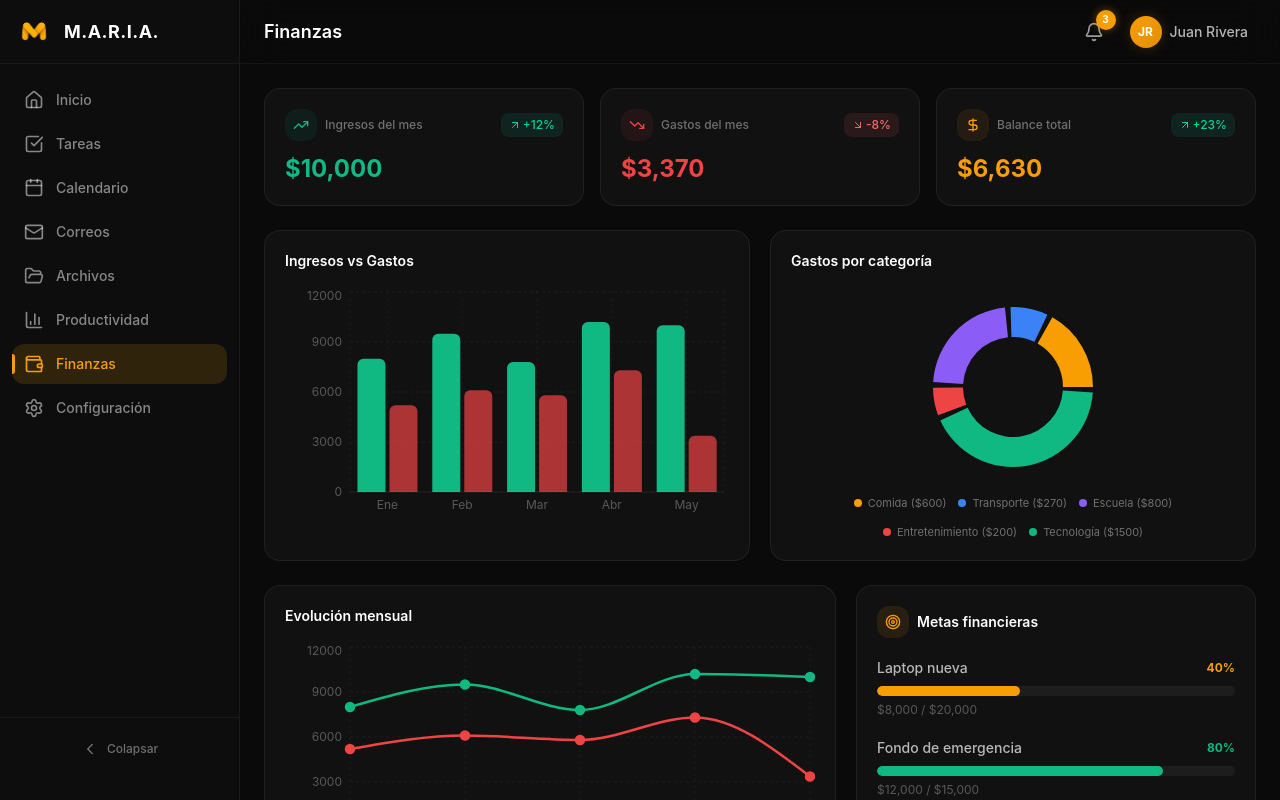
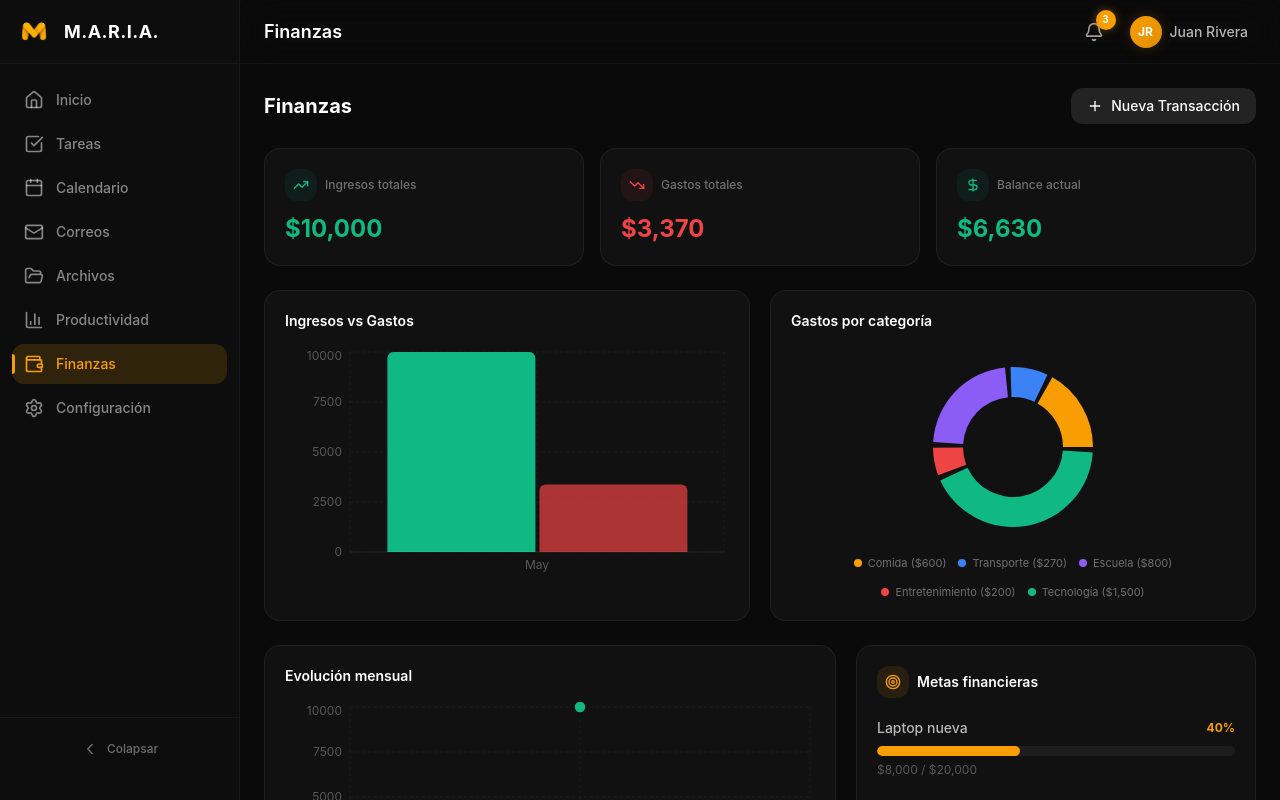
Before and after one commit to EduardoRivas25/maria-web, a React (Vite) app: page /dashboard/finanzas in a window 1280 px wide. Shown: the top 800 px of the page. Built offline with nearby package versions, Linux system fonts and the light colour scheme.

Commit message:
ajuste de area finanzas

```diff
--- a/src/pages/FinancesPage.jsx
+++ b/src/pages/FinancesPage.jsx
@@ -1,10 +1,13 @@
-import { motion } from "framer-motion";
-import { DollarSign, TrendingUp, TrendingDown, Target, ArrowUpRight, ArrowDownRight } from "lucide-react";
+import { useState, useMemo } from "react";
+import { motion, AnimatePresence } from "framer-motion";
+import { DollarSign, TrendingUp, TrendingDown, Target, ArrowUpRight, ArrowDownRight, Plus, X } from "lucide-react";
 import { Bar, BarChart, CartesianGrid, XAxis, YAxis, Tooltip, ResponsiveContainer, Line, LineChart, PieChart, Pie, Cell } from "recharts";
-import { mockTransactions, mockFinancialGoals, mockMonthlyFinances, mockExpensesByCategory } from "@/data/mockData";
+import { mockTransactions, mockFinancialGoals } from "@/data/mockData";
 
 const container = { hidden: { opacity: 0 }, show: { opacity: 1, transition: { staggerChildren: 0.08 } } };
 const item = { hidden: { opacity: 0, y: 20 }, show: { opacity: 1, y: 0, transition: { duration: 0.4 } } };
+
+const CHART_COLORS = ["#f99e02", "#3b82f6", "#8b5cf6", "#ef4444", "#10b981", "#ec4899", "#14b8a6", "#eab308"];
 
 function CustomTooltip({ active, payload, label }) {
   if (!active || !payload) return null;
@@ -17,18 +20,102 @@ function CustomTooltip({ active, payload, label }) {
 }
 
 export default function FinancesPage() {
-  const totalIncome = mockTransactions.filter((t) => t.type === "income").reduce((a, b) => a + b.amount, 0);
-  const totalExpense = mockTransactions.filter((t) => t.type === "expense").reduce((a, b) => a + b.amount, 0);
+  const [transactions, setTransactions] = useState(mockTransactions);
+  const [isModalOpen, setIsModalOpen] = useState(false);
+
+  // Form state
+  const [formData, setFormData] = useState({
+    type: "expense",
+    amount: "",
+    category: "",
+    description: "",
+    date: new Date().toISOString().split("T")[0]
+  });
+
+  const totalIncome = transactions.filter((t) => t.type === "income").reduce((a, b) => a + b.amount, 0);
+  const totalExpense = transactions.filter((t) => t.type === "expense").reduce((a, b) => a + b.amount, 0);
   const balance = totalIncome - totalExpense;
 
+  const expensesByCategory = useMemo(() => {
+    return transactions
+      .filter(t => t.type === 'expense')
+      .reduce((acc, curr) => {
+        const existing = acc.find(item => item.name === curr.category);
+        if (existing) {
+          existing.value += curr.amount;
+        } else {
+          acc.push({ name: curr.category, value: curr.amount, color: CHART_COLORS[acc.length % CHART_COLORS.length] });
+        }
+        return acc;
+      }, []);
+  }, [transactions]);
+
+  const monthlyFinances = useMemo(() => {
+    const data = transactions.reduce((acc, curr) => {
+      const date = new Date(curr.date);
+      // Adjust date to local timezone to avoid off-by-one errors with UTC
+      const localDate = new Date(date.getTime() + date.getTimezoneOffset() * 60000);
+      const monthNames = ["Ene", "Feb", "Mar", "Abr", "May", "Jun", "Jul", "Ago", "Sep", "Oct", "Nov", "Dic"];
+      const month = monthNames[localDate.getMonth()];
+
+      let existing = acc.find(item => item.month === month);
+      if (!existing) {
+        existing = { month, ingresos: 0, gastos: 0, monthNum: localDate.getMonth() };
+        acc.push(existing);
+      }
+      if (curr.type === 'income') existing.ingresos += curr.amount;
+      if (curr.type === 'expense') existing.gastos += curr.amount;
+      return acc;
+    }, []);
+    return data.sort((a, b) => a.monthNum - b.monthNum);
+  }, [transactions]);
+
+  const handleSubmit = (e) => {
+    e.preventDefault();
+    if (!formData.amount || !formData.category || !formData.description || !formData.date) return;
+
+    const newTransaction = {
+      id: `tr${Date.now()}`,
+      type: formData.type,
+      amount: parseFloat(formData.amount),
+      category: formData.category,
+      date: formData.date,
+      description: formData.description
+    };
+
+    setTransactions([newTransaction, ...transactions].sort((a, b) => new Date(b.date) - new Date(a.date)));
+    setIsModalOpen(false);
+    setFormData({
+      type: "expense",
+      amount: "",
+      category: "",
+      description: "",
+      date: new Date().toISOString().split("T")[0]
+    });
+  };
+
   return (
+    <div className="relative">
       <motion.div variants={container} initial="hidden" animate="show" className="max-w-[1400px] space-y-6">
+
+        {/* Header with Action */}
+        <div className="flex items-center justify-between">
+          <h2 className="text-xl font-bold text-white">Finanzas</h2>
+          <button
+            onClick={() => setIsModalOpen(true)}
+            className="flex items-center gap-2 px-4 py-2 bg-white/10 hover:bg-white/20 text-white rounded-xl transition-colors text-sm font-medium"
+          >
+            <Plus size={16} />
+            Nueva Transacción
+          </button>
+        </div>
+
         {/* Summary Cards */}
         <div className="grid grid-cols-1 md:grid-cols-3 gap-4">
           {[
-          { label: "Ingresos del mes", value: totalIncome, icon: TrendingUp, color: "#10b981", trend: "+12%", trendUp: true },
-          { label: "Gastos del mes", value: totalExpense, icon: TrendingDown, color: "#ef4444", trend: "-8%", trendUp: false },
-          { label: "Balance total", value: balance, icon: DollarSign, color: "#f99e02", trend: "+23%", trendUp: true },
+            { label: "Ingresos totales", value: totalIncome, icon: TrendingUp, color: "#10b981" },
+            { label: "Gastos totales", value: totalExpense, icon: TrendingDown, color: "#ef4444" },
+            { label: "Balance actual", value: balance, icon: DollarSign, color: balance >= 0 ? "#10b981" : "#ef4444" },
           ].map((c) => (
             <motion.div key={c.label} variants={item} className="bg-white/[0.03] border border-white/[0.06] rounded-2xl p-5 hover:border-white/10 transition-all">
               <div className="flex items-center justify-between mb-3">
@@ -36,9 +123,6 @@ export default function FinancesPage() {
                   <div className="p-2 rounded-xl" style={{ background: `${c.color}15` }}><c.icon size={16} style={{ color: c.color }} /></div>
                   <span className="text-xs text-white/40 font-medium">{c.label}</span>
                 </div>
-              <span className={`text-xs font-medium flex items-center gap-0.5 px-2 py-1 rounded-lg ${c.trendUp ? "text-emerald-400 bg-emerald-400/10" : "text-red-400 bg-red-400/10"}`}>
-                {c.trendUp ? <ArrowUpRight size={12} /> : <ArrowDownRight size={12} />}{c.trend}
-              </span>
               </div>
               <p className="text-2xl font-bold" style={{ color: c.color }}>${c.value.toLocaleString()}</p>
             </motion.div>
@@ -52,7 +136,7 @@ export default function FinancesPage() {
             <h3 className="text-sm font-semibold text-white mb-4">Ingresos vs Gastos</h3>
             <div className="h-[240px]">
               <ResponsiveContainer width="100%" height="100%">
-              <BarChart data={mockMonthlyFinances}>
+                <BarChart data={monthlyFinances}>
                   <CartesianGrid strokeDasharray="3 3" stroke="rgba(255,255,255,0.04)" />
                   <XAxis dataKey="month" tick={{ fill: "rgba(255,255,255,0.3)", fontSize: 12 }} axisLine={{ stroke: "rgba(255,255,255,0.06)" }} tickLine={false} />
                   <YAxis tick={{ fill: "rgba(255,255,255,0.3)", fontSize: 12 }} axisLine={false} tickLine={false} />
@@ -68,20 +152,24 @@ export default function FinancesPage() {
           <motion.div variants={item} className="bg-white/[0.03] border border-white/[0.06] rounded-2xl p-5">
             <h3 className="text-sm font-semibold text-white mb-4">Gastos por categoría</h3>
             <div className="h-[200px]">
+              {expensesByCategory.length > 0 ? (
                 <ResponsiveContainer width="100%" height="100%">
                   <PieChart>
-                <Pie data={mockExpensesByCategory} cx="50%" cy="50%" innerRadius={50} outerRadius={80} paddingAngle={4} dataKey="value">
-                  {mockExpensesByCategory.map((e) => <Cell key={e.name} fill={e.color} stroke="transparent" />)}
+                    <Pie data={expensesByCategory} cx="50%" cy="50%" innerRadius={50} outerRadius={80} paddingAngle={4} dataKey="value">
+                      {expensesByCategory.map((e) => <Cell key={e.name} fill={e.color} stroke="transparent" />)}
                     </Pie>
                     <Tooltip content={<CustomTooltip />} />
                   </PieChart>
                 </ResponsiveContainer>
+              ) : (
+                <div className="w-full h-full flex items-center justify-center text-white/30 text-sm">No hay gastos registrados</div>
+              )}
             </div>
             <div className="flex flex-wrap gap-3 mt-2 justify-center">
-            {mockExpensesByCategory.map((d) => (
+              {expensesByCategory.map((d) => (
                 <div key={d.name} className="flex items-center gap-1.5">
                   <div className="w-2 h-2 rounded-full" style={{ background: d.color }} />
-                <span className="text-[11px] text-white/40">{d.name} (${d.value})</span>
+                  <span className="text-[11px] text-white/40">{d.name} (${d.value.toLocaleString()})</span>
                 </div>
               ))}
             </div>
@@ -95,7 +183,7 @@ export default function FinancesPage() {
             <h3 className="text-sm font-semibold text-white mb-4">Evolución mensual</h3>
             <div className="h-[220px]">
               <ResponsiveContainer width="100%" height="100%">
-              <LineChart data={mockMonthlyFinances}>
+                <LineChart data={monthlyFinances}>
                   <CartesianGrid strokeDasharray="3 3" stroke="rgba(255,255,255,0.04)" />
                   <XAxis dataKey="month" tick={{ fill: "rgba(255,255,255,0.3)", fontSize: 12 }} axisLine={{ stroke: "rgba(255,255,255,0.06)" }} tickLine={false} />
                   <YAxis tick={{ fill: "rgba(255,255,255,0.3)", fontSize: 12 }} axisLine={false} tickLine={false} />
@@ -148,7 +236,7 @@ export default function FinancesPage() {
                 </tr>
               </thead>
               <tbody>
-              {mockTransactions.map((tr) => (
+                {transactions.map((tr) => (
                   <tr key={tr.id} className="border-b border-white/[0.03] hover:bg-white/[0.02] transition-colors">
                     <td className="px-5 py-3 text-sm text-white/70">{tr.description}</td>
                     <td className="px-5 py-3"><span className="text-xs text-white/40 bg-white/5 px-2.5 py-1 rounded-lg">{tr.category}</span></td>
@@ -163,10 +251,128 @@ export default function FinancesPage() {
                     <td className="px-5 py-3 text-xs text-white/30">{tr.date}</td>
                   </tr>
                 ))}
+                {transactions.length === 0 && (
+                  <tr>
+                    <td colSpan={5} className="px-5 py-8 text-center text-sm text-white/40">No hay transacciones registradas</td>
+                  </tr>
+                )}
               </tbody>
             </table>
           </div>
         </motion.div>
       </motion.div>
+
+      {/* Transaction Modal */}
+      <AnimatePresence>
+        {isModalOpen && (
+          <>
+            <motion.div
+              initial={{ opacity: 0 }} animate={{ opacity: 1 }} exit={{ opacity: 0 }}
+              className="fixed inset-0 bg-black/60 backdrop-blur-sm z-40"
+              onClick={() => setIsModalOpen(false)}
+            />
+            <motion.div
+              initial={{ opacity: 0, scale: 0.95, y: 20 }}
+              animate={{ opacity: 1, scale: 1, y: 0 }}
+              exit={{ opacity: 0, scale: 0.95, y: 20 }}
+              className="fixed top-1/2 left-1/2 -translate-x-1/2 -translate-y-1/2 w-full max-w-md bg-[#131314] border border-white/10 rounded-2xl shadow-2xl z-50 overflow-hidden"
+            >
+              <div className="flex items-center justify-between p-5 border-b border-white/10">
+                <h3 className="text-lg font-bold text-white">Nueva Transacción</h3>
+                <button onClick={() => setIsModalOpen(false)} className="text-white/50 hover:text-white transition-colors">
+                  <X size={20} />
+                </button>
+              </div>
+              <form onSubmit={handleSubmit} className="p-5 space-y-4">
+
+                {/* Tipo de Transacción */}
+                <div className="grid grid-cols-2 gap-3">
+                  <button
+                    type="button"
+                    onClick={() => setFormData({ ...formData, type: "income" })}
+                    className={`py-3 rounded-xl text-sm font-medium transition-all ${
+                      formData.type === "income"
+                        ? "bg-emerald-500/20 text-emerald-400 border border-emerald-500/30"
+                        : "bg-white/5 text-white/50 border border-transparent hover:bg-white/10"
+                    }`}
+                  >
+                    Ingreso
+                  </button>
+                  <button
+                    type="button"
+                    onClick={() => setFormData({ ...formData, type: "expense" })}
+                    className={`py-3 rounded-xl text-sm font-medium transition-all ${
+                      formData.type === "expense"
+                        ? "bg-red-500/20 text-red-400 border border-red-500/30"
+                        : "bg-white/5 text-white/50 border border-transparent hover:bg-white/10"
+                    }`}
+                  >
+                    Gasto
+                  </button>
+                </div>
+
+                {/* Monto y Fecha */}
+                <div className="grid grid-cols-2 gap-4">
+                  <div className="space-y-1.5">
+                    <label className="text-xs text-white/60 font-medium">Monto</label>
+                    <div className="relative">
+                      <span className="absolute left-3 top-1/2 -translate-y-1/2 text-white/40">$</span>
+                      <input
+                        type="number" required min="0" step="0.01"
+                        value={formData.amount}
+                        onChange={(e) => setFormData({ ...formData, amount: e.target.value })}
+                        className="w-full bg-white/5 border border-white/10 rounded-xl pl-8 pr-3 py-2.5 text-white text-sm outline-none focus:border-[#f99e02] focus:ring-1 focus:ring-[#f99e02]/50 transition-all"
+                        placeholder="0.00"
+                      />
+                    </div>
+                  </div>
+                  <div className="space-y-1.5">
+                    <label className="text-xs text-white/60 font-medium">Fecha</label>
+                    <input
+                      type="date" required
+                      value={formData.date}
+                      onChange={(e) => setFormData({ ...formData, date: e.target.value })}
+                      className="w-full bg-white/5 border border-white/10 rounded-xl px-3 py-2.5 text-white text-sm outline-none focus:border-[#f99e02] focus:ring-1 focus:ring-[#f99e02]/50 transition-all"
+                      style={{ colorScheme: "dark" }}
+                    />
+                  </div>
+                </div>
+
+                {/* Categoría */}
+                <div className="space-y-1.5">
+                  <label className="text-xs text-white/60 font-medium">Categoría</label>
+                  <input
+                    type="text" required
+                    value={formData.category}
+                    onChange={(e) => setFormData({ ...formData, category: e.target.value })}
+                    className="w-full bg-white/5 border border-white/10 rounded-xl px-3 py-2.5 text-white text-sm outline-none focus:border-[#f99e02] focus:ring-1 focus:ring-[#f99e02]/50 transition-all"
+                    placeholder="Ej. Comida, Sueldo, Transporte..."
+                  />
+                </div>
+
+                {/* Descripción */}
+                <div className="space-y-1.5">
+                  <label className="text-xs text-white/60 font-medium">Descripción</label>
+                  <input
+                    type="text" required
+                    value={formData.description}
+                    onChange={(e) => setFormData({ ...formData, description: e.target.value })}
+                    className="w-full bg-white/5 border border-white/10 rounded-xl px-3 py-2.5 text-white text-sm outline-none focus:border-[#f99e02] focus:ring-1 focus:ring-[#f99e02]/50 transition-all"
+                    placeholder="Detalles de la transacción..."
+                  />
+                </div>
+
+                <button
+                  type="submit"
+                  className="w-full bg-[#f99e02] hover:bg-[#e08e02] text-white font-medium py-3 rounded-xl mt-2 transition-colors shadow-[0_0_15px_rgba(249,158,2,0.3)]"
+                >
+                  Guardar Transacción
+                </button>
+              </form>
+            </motion.div>
+          </>
+        )}
+      </AnimatePresence>
+    </div>
   );
 }
```
Lines whose indentation alone changed are shown as unchanged.
